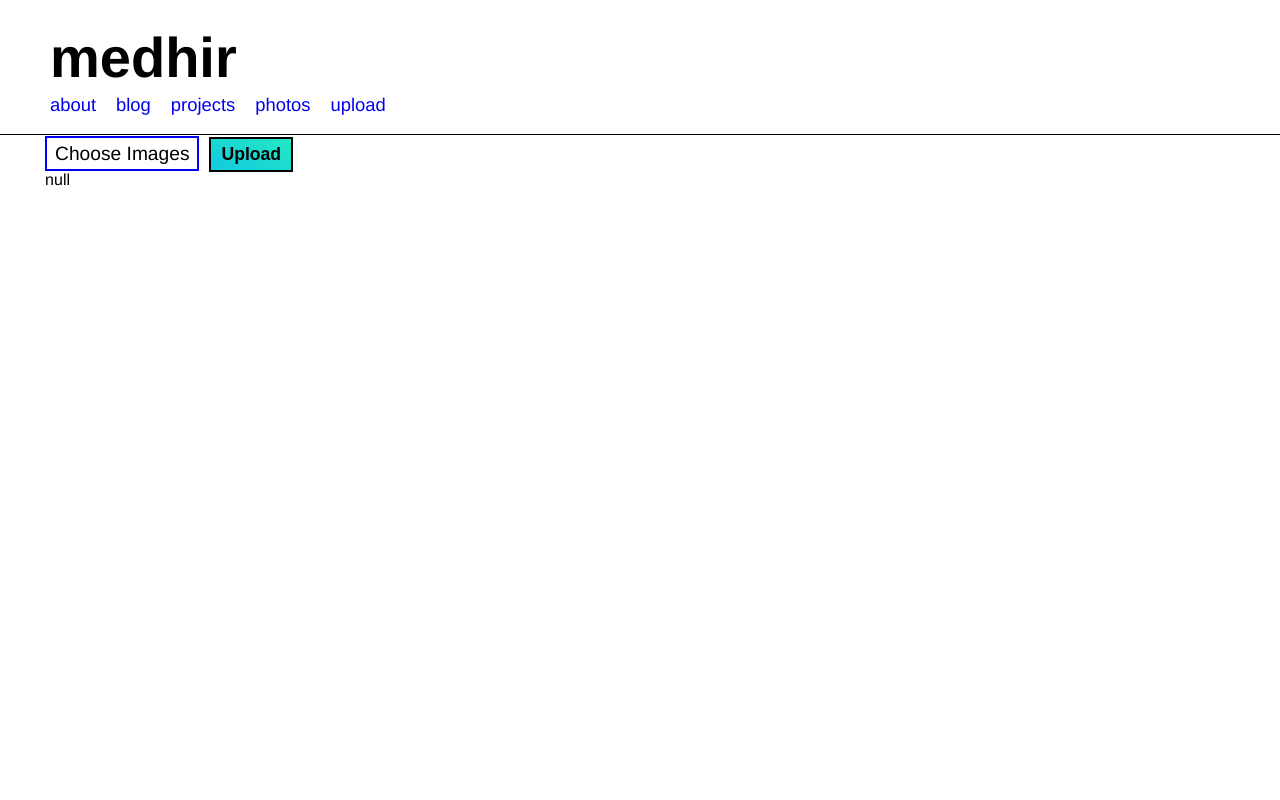
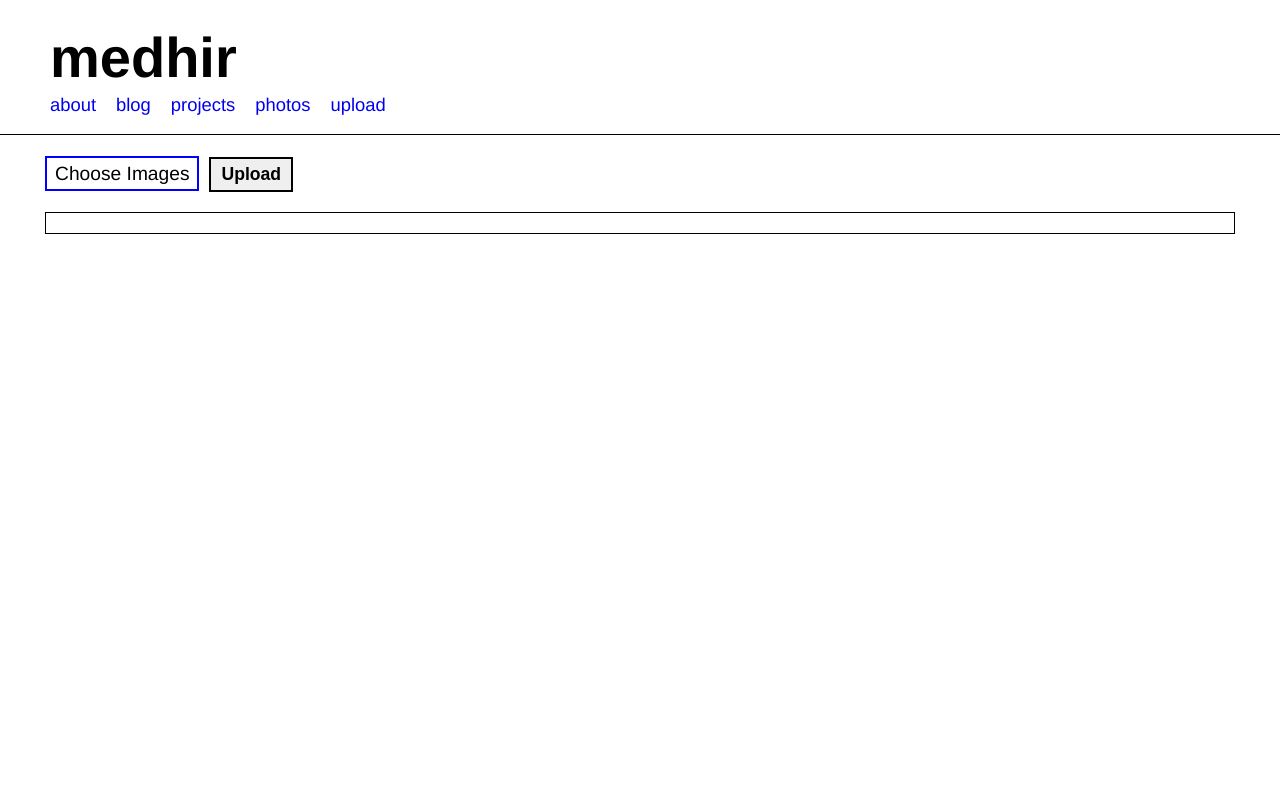
Before and after one commit to medhir/blog, a React (Create React App) app in the folder client/: page /upload in a window 1280 px wide. Shown: the top 800 px of the page. Built offline with nearby package versions, Linux system fonts and the light colour scheme; what auth0-js would draw is missing.

Commit message:
Add styles for progress bar, show links to s3 upload locations

```diff
--- a/client/src/Controls/Uploader/Uploader.css
+++ b/client/src/Controls/Uploader/Uploader.css
@@ -31,9 +31,6 @@
     width: auto;
     font-size: 1.1rem;
     font-weight: 600;
-    background: linear-gradient(25deg, rgb(0, 174, 255), rgb(50, 255, 170), rgb(0,174,275));
-    background-size: 800% 200%;
-    animation: underanimate 69s infinite;
     margin: 0px 0px;
     border-radius: 0px;
     border: 2px solid black;
@@ -41,5 +38,33 @@
 }
 
 .uploadButton:hover, .uploadButton:focus {
-    border: 2px solid rgb(50, 255, 170);
+    background-color: rgb(232, 0, 0);
+    color: white;
+    border: 2px solid rgb(232, 0, 0);
 }
+
+.uploadButton:active {
+    background-color: rgb(191, 0, 0);
+}
+
+.imageForm {
+    margin-top: 20px;
+    margin-bottom: 20px;
+}
+
+.progressIndicator {
+    border: 1px solid black;
+}
+
+.progressIndicator > div {
+    background: linear-gradient(25deg, rgb(0, 174, 255), rgb(50, 255, 170), rgb(0,174,275));
+    background-size: 800% 200%;
+    animation: underanimate 69s infinite;
+    width: 0%;
+    text-align: center;
+    transition: all ease-out 150ms;
+}
+
+.progressIndicator, .progressIndicator > div {
+    height: 20px;
+}
--- a/client/src/Controls/Uploader/index.js
+++ b/client/src/Controls/Uploader/index.js
@@ -5,12 +5,29 @@ import './Uploader.css'
 
 const UploadPath = "http://localhost:8000/api/upload/"
 
+const Locations = (props) => {
+    if (props.locations) {
+        return (
+            <Fragment>
+                <p>Photos saved at:</p>
+                <ul>
+                    {
+                        props.locations.map(location => <li><a href={ location }>{ location }</a></li>)
+                    }
+                </ul>
+            </Fragment>
+        )
+    } else {
+        return null
+    }
+}
+
 class Uploader extends Component {
     constructor (props) {
         super(props)
         this.state = {
             progress: null,
-            success: null,
+            successLocations: null,
             files: null,
             error: null
         }
@@ -43,8 +60,9 @@ class Uploader extends Component {
                 headers: {'Content-Type': 'multipart/form-data' },
                 onUploadProgress: this.handleProgressEvent
             }).then(success => {
+                const locations = success.data.map(successObj => successObj["Location"])
                 this.setState({
-                    success: success
+                    successLocations: locations
                 })
             }).catch(error => {
                 this.setState({
@@ -68,8 +86,10 @@ class Uploader extends Component {
                     <label htmlFor="imagesInput">Choose Images</label>
                     <button className="uploadButton" onClick={ (e) => { this.handleUpload(e) } }>Upload</button>
                 </form>
-                <p className="progressIndicator">{ this.state.progress }</p>
-                <p>{ JSON.stringify(this.state.success) }</p>
+                <div className="progressIndicator">
+                    <div style={{ width: this.state.progress }}></div>
+                </div>
+                <Locations locations={ this.state.successLocations }></Locations>
             </Fragment>
         )
     }
```
